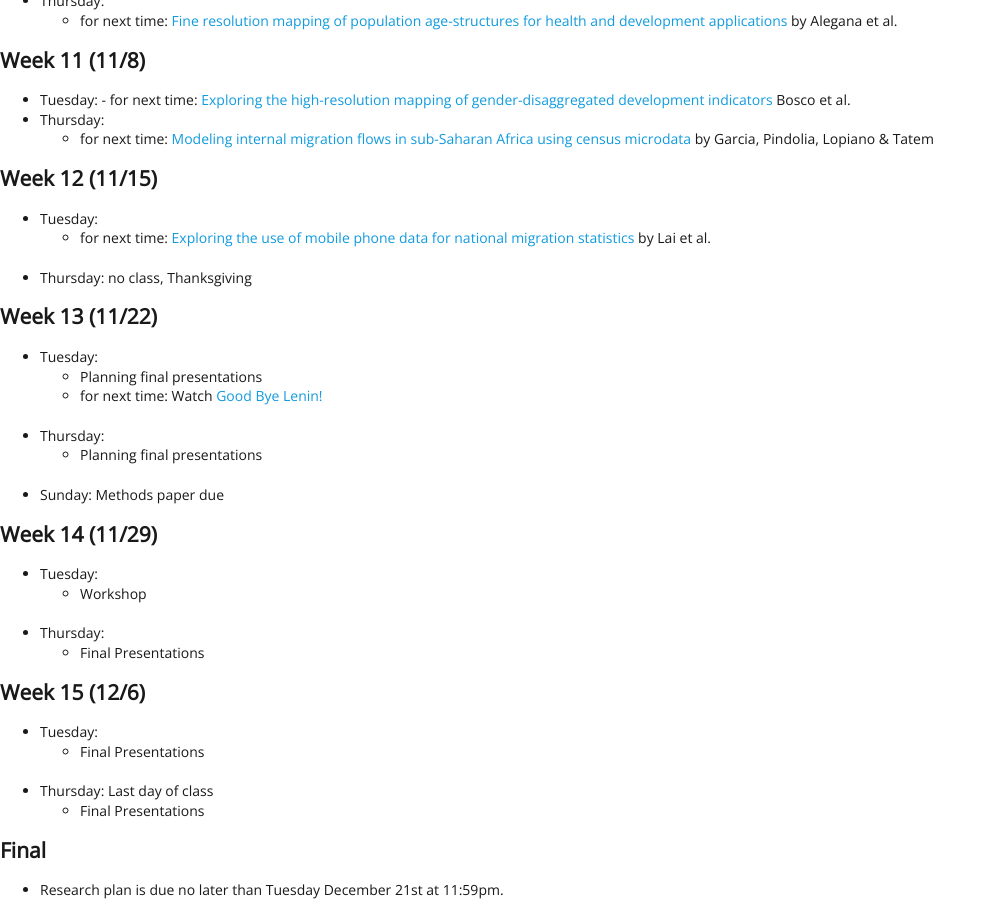
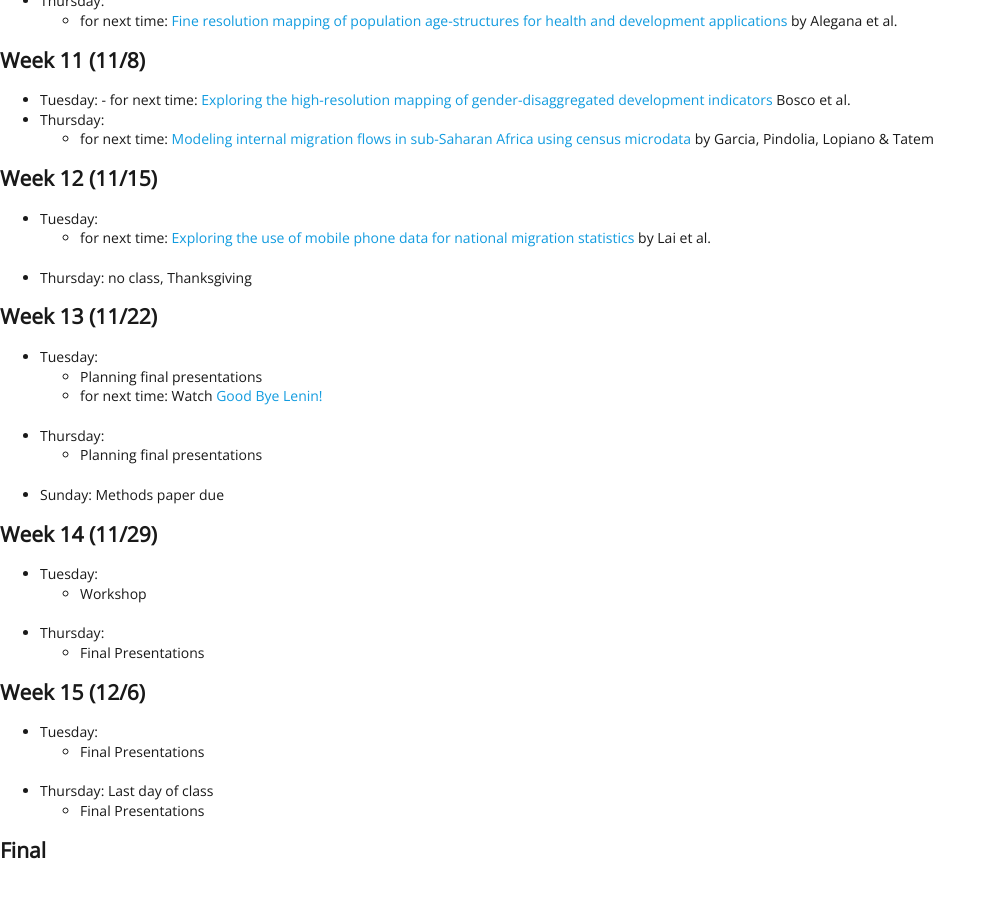
Before and after one commit to EMBrewer/dat150, a Jekyll site: the page built from _posts/2021-09-17-schedule.md, in a window 1280 px wide and 900 px high, scrolled down 2274 px. Shown: the whole window, without its empty margins (0-996 px from the left). Built offline with Jekyll 4.4.1, drawn with Linux system fonts in a browser that asks for light colours; our own code applies the rules of GitHub Pages for plain Markdown files; after the commit the page ends 3138 px from its top, so only the background shows below that.

Commit message:
Update 2021-09-17-schedule.md

```diff
--- a/_posts/2021-09-17-schedule.md
+++ b/_posts/2021-09-17-schedule.md
@@ -129,4 +129,3 @@
 	- Final Presentations
 
 ## Final
-- Research plan is due no later than Tuesday December 21st at 11:59pm.
```
